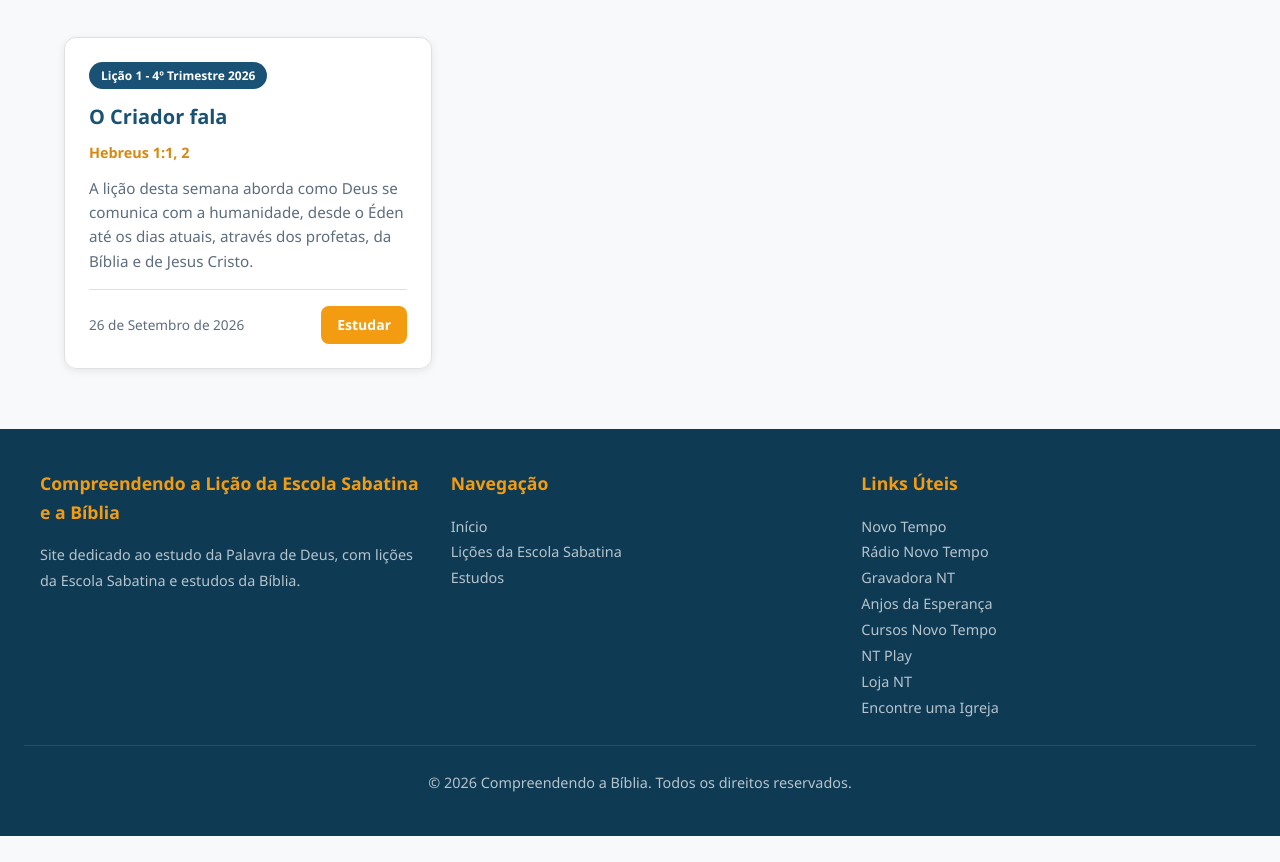
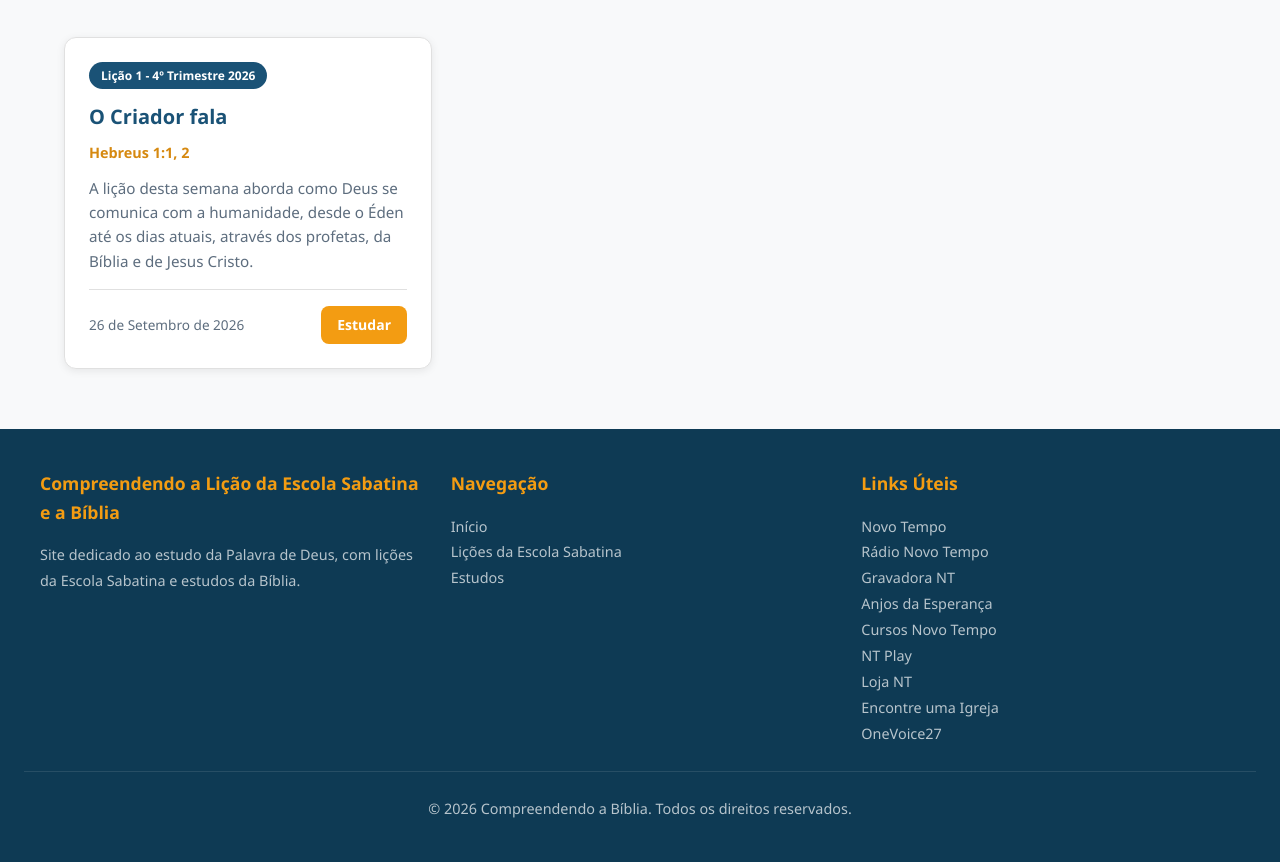
Before and after one commit to adilsonleandro/compreendendo_a_biblia, a plain HTML site: page licoes.html in a window 1280 px wide. Shown: the part 206-1068 px from the top of the page. Before the commit the page ends 1042 px from the top, so only its background shows below. Drawn offline with Linux system fonts and the light colour scheme.

Commit message:
Update licoes.html

```diff
--- a/licoes.html
+++ b/licoes.html
@@ -53,6 +53,7 @@
         <p><a href="https://www.ntplay.com/home/index.html" target="_blank" rel="noopener">NT Play</a></p>
         <p><a href="https://loja.novotempo.com/" target="_blank" rel="noopener">Loja NT</a></p>
         <p><a href="https://igrejas.adventistas.org/" target="_blank" rel="noopener">Encontre uma Igreja</a></p>
+        <p><a href="https://www.adventistas.org/pt/comunicacao/projeto/onevoice27/" target="_blank" rel="noopener">OneVoice27</a></p>
       </div>
     </div>
     <div class="footer-bottom">
```
